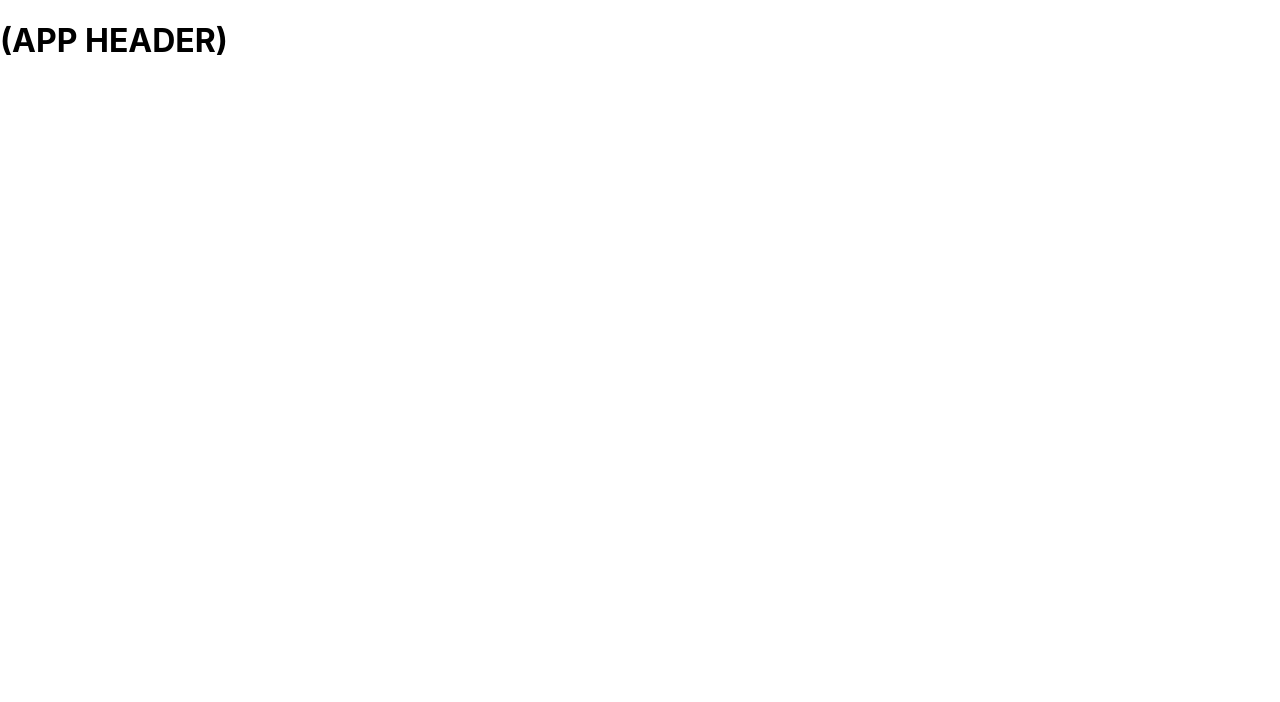
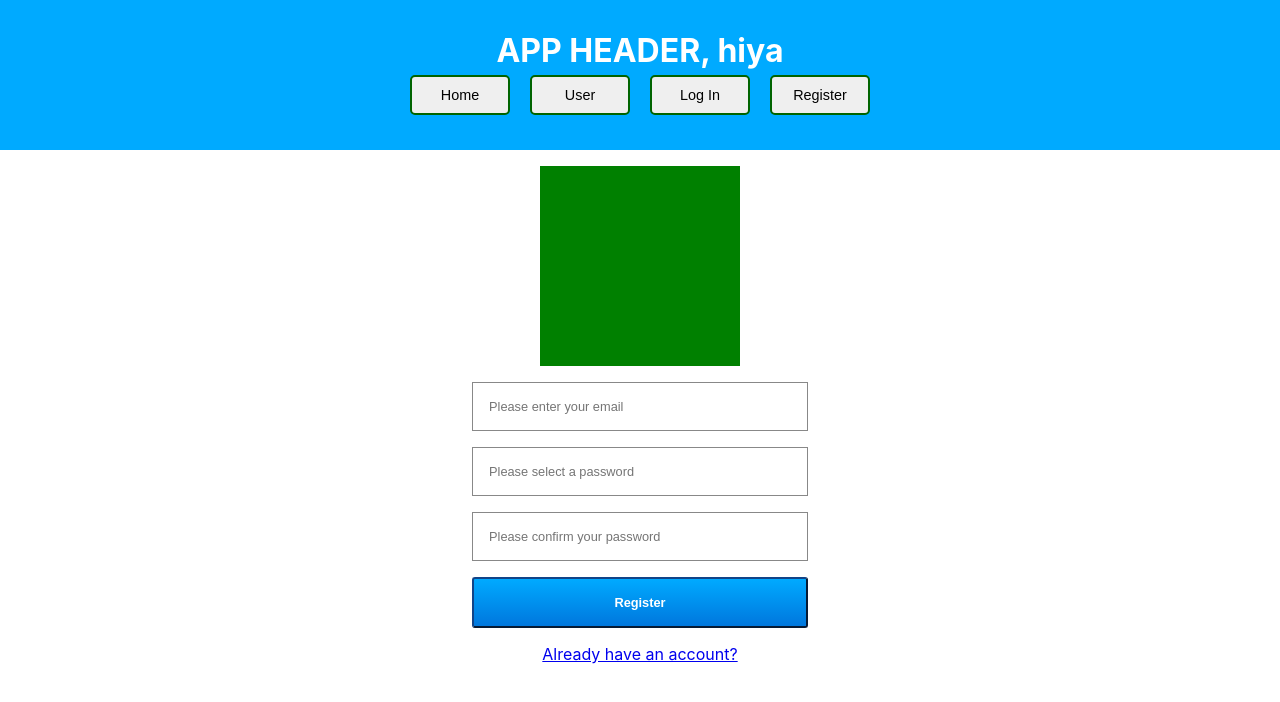
Before and after one commit to ejdouglass/folioprpl, a React (Create React App) app in the folder webclient/: page /register in a window 1280 px wide. Shown: the top 702 px of the page. Built offline with nearby package versions, Linux system fonts and the light colour scheme.

Commit message:
Basic infrastructure added for register and login on webclient

```diff
--- a/webclient/src/App.css
+++ b/webclient/src/App.css
@@ -1,38 +1,47 @@
-.App {
+* {
+  margin: 0;
+  padding: 0;
+  box-sizing: border-box;
+}
+
+.flex {
+  display: flex;
+}
+
+.flex-centered {
+  display: flex;
+  justify-content: center;
+  align-items: center;
+}
+
+.flex-row {
+  flex-direction: row;
+}
+
+.flex-col {
+  flex-direction: column;
+}
+
+#app-header {
+  width: 100vw;
+  height: 150px;
+  background-color: #0AF;
+  color: white;
   text-align: center;
 }
 
-.App-logo {
-  height: 40vmin;
-  pointer-events: none;
+.btn {
+  margin: 5px 10px;
+  width: 100px;
+  height: 40px;
+  font-size: 0.9rem;
+  border-radius: 5px;
+  border: 2px solid darkgreen;
 }
 
-@media (prefers-reduced-motion: no-preference) {
-  .App-logo {
-    animation: App-logo-spin infinite 20s linear;
-  }
+.btn:hover {
+  background-color: #3CF;
+  color: white;
+  transform: translateY(2px);
+  font-weight: 700;
 }
-
-.App-header {
-  background-color: #282c34;
-  min-height: 100vh;
-  display: flex;
-  flex-direction: column;
-  align-items: center;
-  justify-content: center;
-  font-size: calc(10px + 2vmin);
-  color: white;
-}
-
-.App-link {
-  color: #61dafb;
-}
-
-@keyframes App-logo-spin {
-  from {
-    transform: rotate(0deg);
-  }
-  to {
-    transform: rotate(360deg);
-  }
-}
--- a/webclient/src/App.js
+++ b/webclient/src/App.js
@@ -1,38 +1,25 @@
-import React, { createContext, useContext, useReducer, useState, useEffect } from 'react';
+import React, { useContext, useState, useEffect } from 'react';
 import { BrowserRouter as Router, Route, useHistory } from 'react-router-dom';
+import PrivateRoute from './PrivateRoute';
+import Login from './pages/Login';
+import Register from './pages/Register';
 import styled from 'styled-components'; // Test run of this wackiness
+import axios from 'axios';
 import './App.css';
-
-const Reducer = (action, state) => {
-  switch (action.type) {
-    default:
-      return state;
-  }
-}
-
-const initialState = {
-  name: 'Mr. EJD'
-}
-
-const Context = createContext(initialState);
-
-const Store = ({children}) => {
-  const [state, dispatch] = useReducer(Reducer, initialState);
-
-  return (
-    <Context.Provider value={[state, dispatch]}>
-      {children}
-    </Context.Provider>
-  )
-}
+import { Store, Context } from './context/context';
 
 const App = () => {
   return (
     <Store>
       <Router>
-        <Header />
-        <div id='app-body'>
-          <Route exact path='/' component={LandingPageComponent} />
+        <div id='app-container'>
+          <Header />
+          <div id='app-body'>
+            <Route exact path='/' component={LandingPage} />
+            <Route exact path='/register' component={Register} />
+            <Route exact path='/login' component={Login} />
+            <PrivateRoute exact path='/user' component={UserPage} />
+          </div>
         </div>
       </Router>
     </Store>
@@ -41,15 +28,26 @@ const App = () => {
 
 
 const Header = () => {
+  const [state, dispatch] = useContext(Context);
+  const history = useHistory();
+
   return (
-    <div>
-      <h1>(APP HEADER)</h1>
+    <div className='flex-centered flex-col' id='app-header'>
+      <div>
+        <h1>APP HEADER, hiya</h1>
+      </div>
+      <div className='flex flex-row'>
+        <button className='btn' onClick={() => history.push('/')}>Home</button>
+        <button className='btn' onClick={() => history.push('/user')}>User</button>
+        <button className='btn' onClick={() => history.push('/login')}>Log In</button>
+        <button className='btn' onClick={() => history.push('/register')}>Register</button>
+      </div>
     </div>
   )
 }
 
 
-const LandingPageComponent = () => {
+const LandingPage = () => {
   const [state, dispatch] = useContext(Context);
 
   return (
@@ -59,4 +57,15 @@ const LandingPageComponent = () => {
   )
 }
 
+
+const UserPage = () => {
+  const [state, dispatch] = useContext(Context);
+
+  return (
+    <div>
+      <h1>Welcome to USER PAGE.</h1>
+    </div>
+  )
+}
+
 export default App;
--- /dev/null
+++ b/webclient/src/PrivateRoute.js
@@ -0,0 +1,22 @@
+import React, { Component, useContext } from 'react';
+import { Route, Redirect } from 'react-router-dom';
+import { Context } from './context/context';
+
+const PrivateRoute = ({ component: Component, ...rest }) => {
+    const [state] = useContext(Context);
+
+    return (
+        <Route
+            {...rest}
+            render={(props =>
+            state.isAuthenticated ? (
+                <Component {...props} />
+            ) : (
+                <Redirect to='/login' />
+            )
+        )}
+        />
+    )
+}
+
+export default PrivateRoute;
--- /dev/null
+++ b/webclient/src/components/AuthComponent.js
@@ -0,0 +1,50 @@
+import styled from 'styled-components';
+
+const Card = styled.div`
+    display: flex;
+    flex-direction: column;
+    align-items: center;
+    box-sizing: border-box;
+    max-width: 400px;
+    margin: 0 auto;
+    padding: 0 2rem;
+`;
+
+const Form = styled.div`
+    display: flex;
+    flex-direction: column;
+    width: 100%;
+`;
+
+const Input = styled.input`
+    padding: 1rem;
+    border: 1px solid #888;
+    margin-bottom: 1rem;
+    font-size: 0.8rem;
+`;
+
+const Button = styled.button`
+    background: linear-gradient(to bottom, #0AF, #07D);
+    border-color: #148;
+    border-radius: 3px;
+    padding: 1rem;
+    color: white;
+    font-weight: 700;
+    width: 100%;
+    margin-bottom: 1rem;
+    font-size: 0.8rem;
+`;
+
+const LogoBlock = styled.div`
+    height: 25vmin;
+    width: 25vmin;
+    margin-top: 1rem;
+    margin-bottom: 1rem;
+    background-color: green;
+`;
+
+const Error = styled.div`
+    background-color: red;
+`;
+
+export { Card, Form, Input, Button, LogoBlock, Error };
--- /dev/null
+++ b/webclient/src/context/context.js
@@ -0,0 +1,32 @@
+import React, { createContext, useReducer } from 'react';
+
+const Reducer = (action, state) => {
+    switch (action.type) {
+        default:
+        return state;
+    }
+}
+
+/*
+Let's figure out what kind of state-y things we want to track globally
+... and what sorts of things we broadly want to track, but local might be fine
+*/
+const initialState = {
+    name: 'Mr. EJD',
+    user: '',
+    nickname: '',
+    history: {},
+    isAuthenticated: false
+}
+
+export const Context = createContext(initialState);
+
+export const Store = ({children}) => {
+    const [state, dispatch] = useReducer(Reducer, initialState);
+
+    return (
+        <Context.Provider value={[state, dispatch]}>
+        {children}
+        </Context.Provider>
+    )
+}
--- a/webclient/src/index.js
+++ b/webclient/src/index.js
@@ -2,7 +2,35 @@ import React from 'react';
 import ReactDOM from 'react-dom';
 import './index.css';
 import App from './App';
+import axios from 'axios';
 import reportWebVitals from './reportWebVitals';
+
+axios.defaults.baseURL = 'http://localhost:8000';
+
+// Snippet from https://itnext.io/authentication-in-mern-stack-using-jwt-25c966027f77
+// May or may not end up doing it this way.
+// let userData = JSON.parse(localStorage.getItem("userData"));
+// let token;
+
+// if (userData) {
+//   token = userData.token
+// }
+// axios.defaults.headers.common['Authorization'] = `Bearer ${token}`;
+// axios.defaults.headers.post['Content-Type'] = 'application/json';
+// axios.interceptors.request.use(request => {
+//   return request;
+// },
+// error => {
+//   //  console.log(error);
+//   return Promise.reject(error);
+// });
+// axios.interceptors.response.use(response => {
+//   return response;
+// },
+//  error => {
+//   // console.log(error.response);
+//   return Promise.reject(error);
+// });
 
 ReactDOM.render(
   <React.StrictMode>
--- /dev/null
+++ b/webclient/src/pages/Login.js
@@ -0,0 +1,19 @@
+import React from "react";
+import { Link } from 'react-router-dom';
+import { Card, LogoBlock, Form, Input, Button } from '../components/AuthComponent';
+
+function Login() {
+  return (
+    <Card>
+      <LogoBlock />
+      <Form>
+        <Input type="email" placeholder="email" />
+        <Input type="password" placeholder="password" />
+        <Button>Log In</Button>
+      </Form>
+      <Link to="/register">Don't have an account?</Link>
+    </Card>
+  );
+}
+
+export default Login;
--- /dev/null
+++ b/webclient/src/pages/Register.js
@@ -0,0 +1,20 @@
+import React from "react";
+import { Link } from 'react-router-dom';
+import { Card, LogoBlock, Form, Input, Button } from '../components/AuthComponent';
+
+function Register() {
+  return (
+    <Card>
+      <LogoBlock />
+      <Form>
+        <Input type="email" placeholder="Please enter your email" />
+        <Input type="password" placeholder="Please select a password" />
+        <Input type="password" placeholder="Please confirm your password" />
+        <Button>Register</Button>
+      </Form>
+      <Link to="/login">Already have an account?</Link>
+    </Card>
+  );
+}
+
+export default Register;
```
Also changed, not shown: 1 other file (tests, documents, lock files or other folders).
